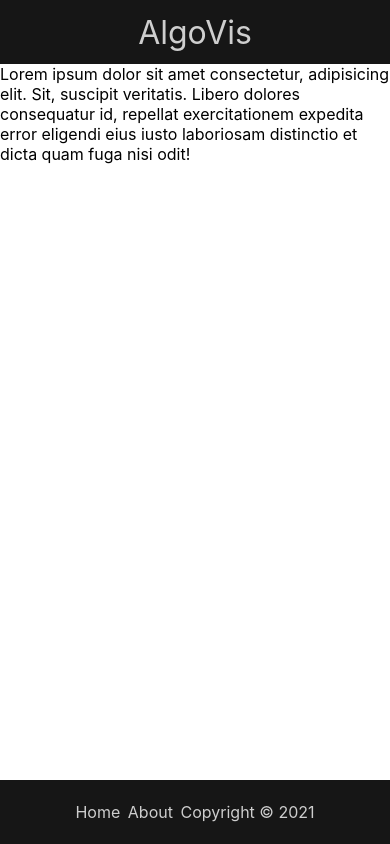
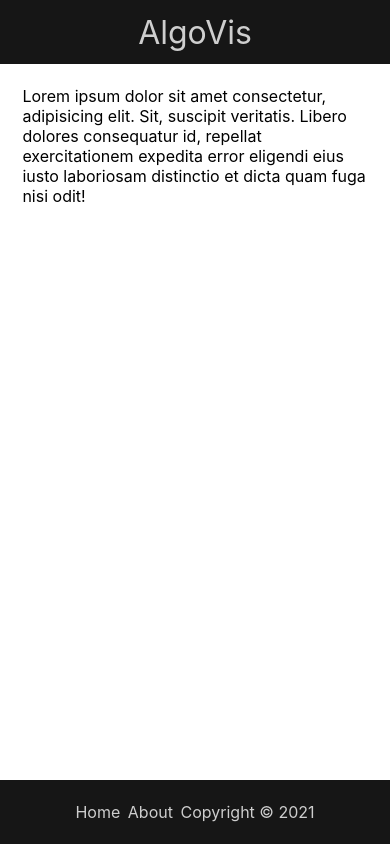
Before and after one commit to LeoWelzel/algorithm-visualiser, a React (Create React App) app in the folder algovis/: page / in a window 390 px wide. Built offline with nearby package versions, Linux system fonts and the light colour scheme.

Commit message:
restructure route components, make page responsive

```diff
--- a/algovis/package.json
+++ b/algovis/package.json
@@ -15,6 +15,7 @@
     "node-sass": "^5.0.0",
     "react": "^17.0.2",
     "react-dom": "^17.0.2",
+    "react-fade-in": "^2.0.1",
     "react-router": "^5.2.1",
     "react-router-dom": "^5.3.0",
     "react-scripts": "4.0.3",
--- a/algovis/src/Page.scss
+++ b/algovis/src/Page.scss
@@ -1,3 +1,17 @@
+@import './index.scss';
+@import './styles/Responsive.scss';
+
 .page-container {
   min-height: 100vh;
 }
+
+.page-body {
+  margin: $large2;
+  width: 60%;
+}
+
+@media screen and (max-width: $responsive-max-width) {
+  .page-body {
+    width: 100%;
+  }
+}
--- a/algovis/src/Page.tsx
+++ b/algovis/src/Page.tsx
@@ -1,5 +1,6 @@
 import React from 'react'
 import { Column } from './common/Column'
+import { Row } from './common/Row'
 import { Spacer } from './common/Spacer'
 import { Footer } from './components/Footer'
 import { Header } from './components/Header'
@@ -15,7 +16,13 @@ export const Page = (props: PageProps) => {
     <Column className='page-container'>
       <Header/>
       <Spacer>
-        { props.children }
+        <Row>
+          <Spacer/>
+          <div className='page-body'>
+            { props.children }
+          </div>
+          <Spacer/>
+        </Row>
       </Spacer>
       <Footer/>
     </Column>
--- a/algovis/src/common/Spacer.tsx
+++ b/algovis/src/common/Spacer.tsx
@@ -1,11 +1,11 @@
 import React from 'react'
+import { BasicProps, HasChildren } from './basicProps'
 
-interface SpacerProps {
+interface SpacerProps extends BasicProps, HasChildren {
   flex?: number;
-  children?: React.ReactNode;
 }
 
 export const Spacer = (props: SpacerProps) =>
-  <div style={{ flex: props.flex ?? 1 }}>
+  <div className={ props.className } style={{ flex: props.flex ?? 1, ...props.style }}>
     { props.children }
   </div>
--- /dev/null
+++ b/algovis/src/common/basicProps.ts
@@ -0,0 +1,14 @@
+/**
+ * Has classname and style.
+ */
+export interface BasicProps {
+  className?: string;
+  style?: React.CSSProperties;
+}
+
+/**
+ * Does not extend BasicProps.
+ */
+export interface HasChildren {
+  children?: React.ReactNode;
+}
--- a/algovis/src/components/Anchor.tsx
+++ b/algovis/src/components/Anchor.tsx
@@ -1,14 +1,12 @@
 import React from 'react'
 import { useHistory } from 'react-router-dom'
+import { BasicProps, HasChildren } from '../common/basicProps';
 
 import './Anchor.scss'
 
-interface AnchorProps {
+interface AnchorProps extends BasicProps, HasChildren {
   route: string;
   color?: boolean;
-  style?: React.CSSProperties;
-  className?: string;
-  children?: React.ReactNode;
   hoverColour?: string;
 }
 
--- a/algovis/src/index.scss
+++ b/algovis/src/index.scss
@@ -6,6 +6,13 @@ body {
   -webkit-font-smoothing: antialiased;
   -moz-osx-font-smoothing: grayscale;
 }
+
+$large3: 2.0rem;
+$large2: 1.4rem;
+$large: 1.1rem;
+$medium: 0.9rem;
+$small: 0.8rem;
+$small2: 0.7rem;
 
 $white4: #f1f1f1;
 $white3: #cecece;
--- /dev/null
+++ b/algovis/src/styles/Responsive.scss
@@ -0,0 +1,2 @@
+$responsive-max-width: 501px;
+$responsive-min-width: 500px;
--- a/algovis/src/styles/Text.scss
+++ b/algovis/src/styles/Text.scss
@@ -1,6 +1,8 @@
-.text-large3 { font-size: 2.0rem; }
-.text-large2 { font-size: 1.4rem; }
-.text-large { font-size: 1.1rem; }
-.text-medium { font-size: 0.9rem; }
-.text-small { font-size: 0.8rem; }
-.text-small2 { font-size: 0.7rem; }
+@import '../index.scss';
+
+.text-large3 { font-size: $large3; }
+.text-large2 { font-size: $large2; }
+.text-large { font-size: $large; }
+.text-medium { font-size: $medium; }
+.text-small { font-size: $small; }
+.text-small2 { font-size: $small2; }
```
Also changed, not shown: algovis/src/common/FlexContainer.tsx (+2 -5 lines), algovis/src/App.tsx (indentation only), 2 other files (tests, documents, lock files or other folders).
